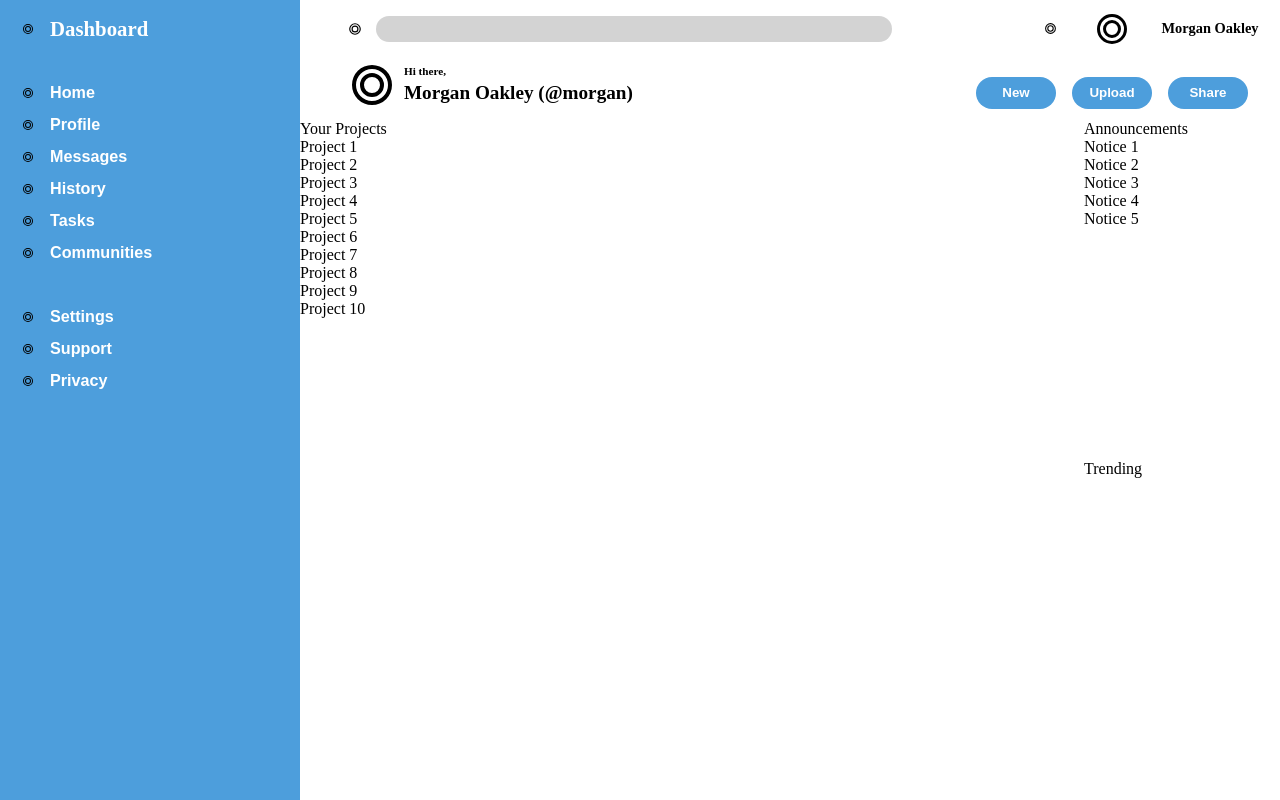
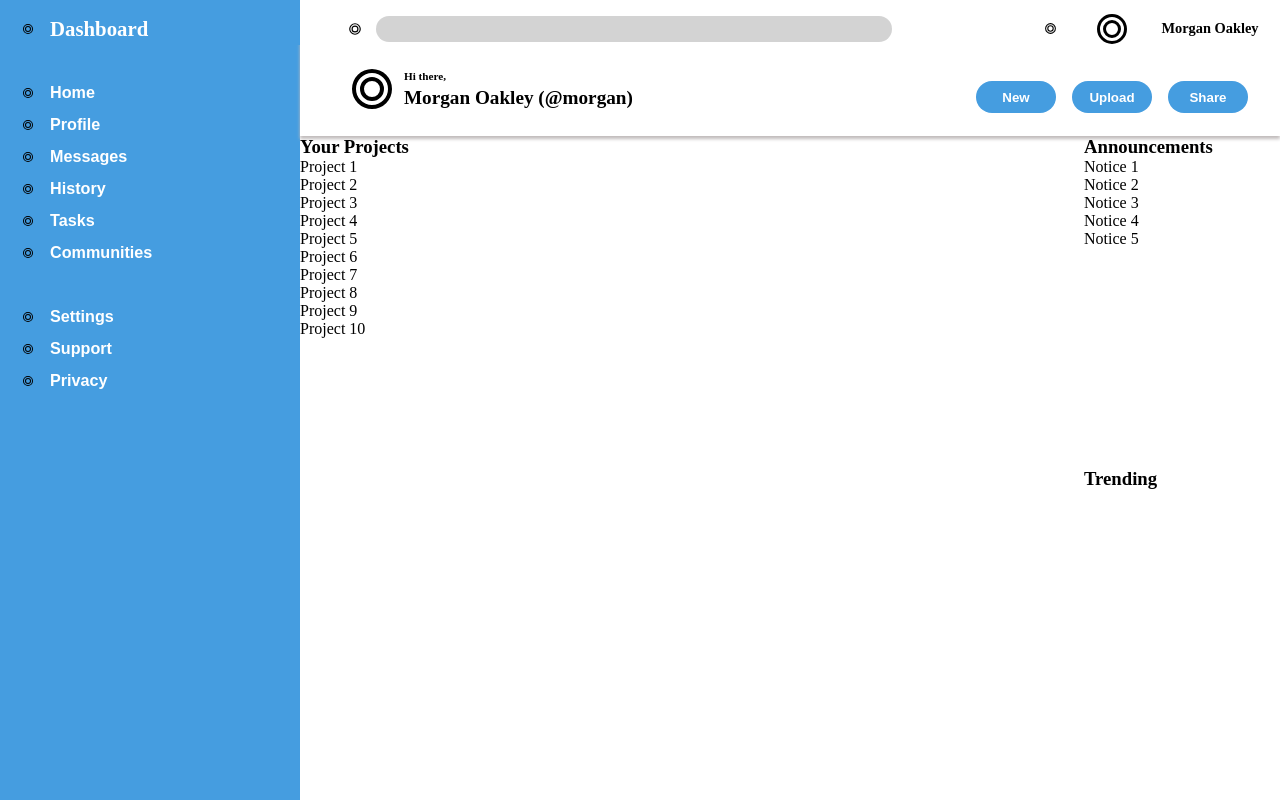
Before and after one commit to Sakunam/admin-dashboard, a plain HTML site: page index.html in a window 1280 px wide. Drawn offline with Linux system fonts and the light colour scheme.

Commit message:
Added box shadow to the bottom of the header
The header now has the shadow at the bottom that
helps separate the header and the main content.

```diff
--- a/index.html
+++ b/index.html
@@ -79,7 +79,7 @@
     </div>
     <div class="main-content">
         <div class="projects">
-            Your Projects
+            <h3>Your Projects</h3>
             <div class="project">Project 1</div>
             <div class="project">Project 2</div>
             <div class="project">Project 3</div>
@@ -92,7 +92,7 @@
             <div class="project">Project 10</div>
         </div>
         <div class="announcements">
-            Announcements
+            <h3>Announcements</h3>
             <div class="announcement">Notice 1</div>
             <div class="announcement">Notice 2</div>
             <div class="announcement">Notice 3</div>
@@ -100,7 +100,7 @@
             <div class="announcement">Notice 5</div>
         </div>
         <div class="trending">
-            Trending
+            <h3>Trending</h3>
             <div class="trending-profile">
                 <img src="" alt="" class="profile-pic">
                 <p class="others-handle"></p>
--- a/style.css
+++ b/style.css
@@ -1,7 +1,8 @@
 :root {
-    --sidebar-color: rgb(77, 158, 220);
+    --sidebar-color: rgb(69, 157, 224);
     --sidebar-icon-width: .75rem;
     --header-color: white;
+    --header-height: 17vh;
     --main-content-color: lightgray;
     --top-section-top-padding: .8rem;
     --profile-pic-width: 2.5em;
@@ -44,7 +45,7 @@ a {
 .container {
     width: 100%;
     display: grid;
-    grid-template-rows: 15vh minmax(85vh, auto);
+    grid-template-rows: var(--header-height) minmax(calc(100vh - var(--header-height)), auto);
     grid-template-columns: minmax(200px, 300px) 5fr;
     grid-template-areas:
         "sidebar header"
@@ -67,7 +68,7 @@ a {
     grid-template-areas:
         "header-top"
         "header-bottom";
-    row-gap: 1rem;
+    box-shadow: 0px .2rem .2rem 0px rgb(193, 188, 188);
 }
 
 .main-content {
```
